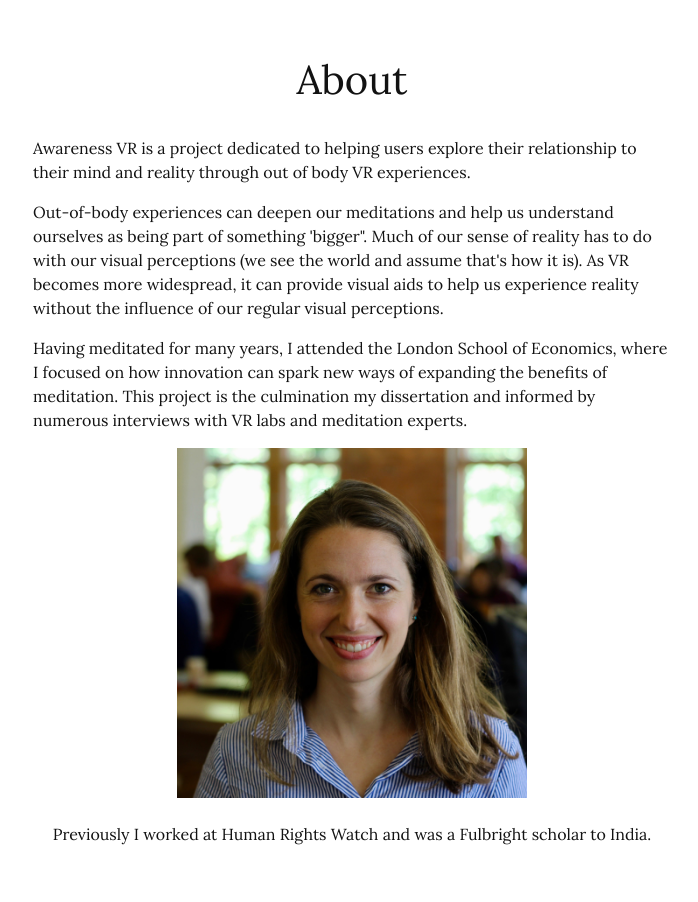
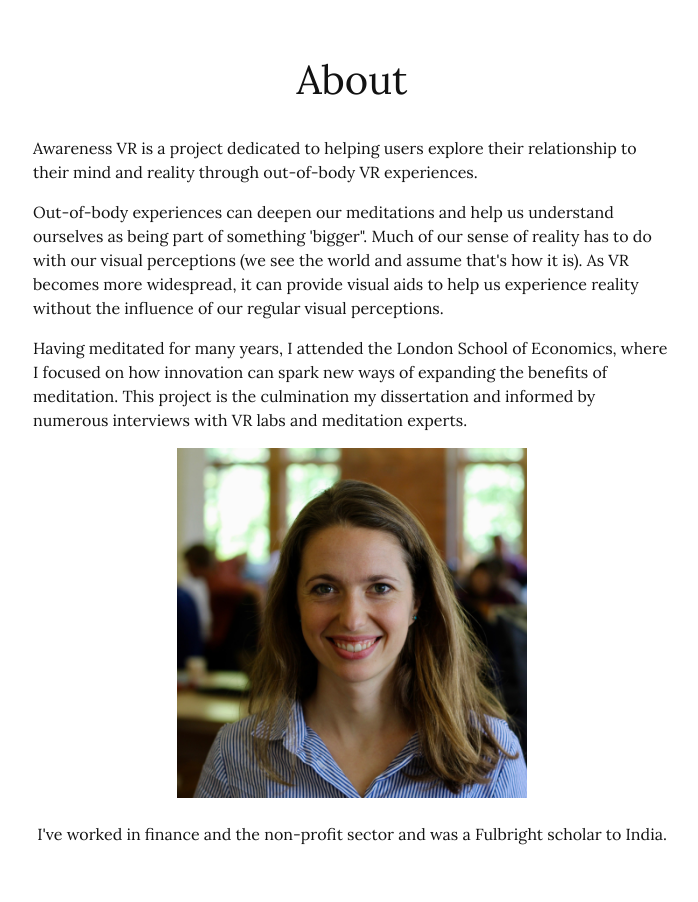
Before and after one commit to inannacm/final-awareness-vr-5, a Rails app: page /project in a window 1280 px wide. Shown: the part 56-958 px from the top of the page, without its empty margins (288-986 px from the left). Before the commit the page ends 901 px from the top, so only its background shows below. Run offline with Rails 7, Linux system fonts and the light colour scheme; style sheets or scripts are compiled from the project's sources; some libraries are stand-ins or nearby versions.

Commit message:
linkedin

```diff
--- a/app/assets/stylesheets/pages/_project.scss
+++ b/app/assets/stylesheets/pages/_project.scss
@@ -21,6 +21,10 @@ p {
   width: 700px;
 }
 
+a {
+  color: blue;
+}
+
 
 @media only screen and (max-width: 768px) {
 
--- a/app/views/pages/project.html.erb
+++ b/app/views/pages/project.html.erb
@@ -28,7 +28,7 @@
 
     <h1>About</h1>
     <br>
-    <p>Awareness VR is a project dedicated to helping users explore their relationship to their mind and reality through out of body VR experiences. </p>
+    <p>Awareness VR is a project dedicated to helping users explore their relationship to their mind and reality through out-of-body VR experiences. </p>
 
 
 
@@ -39,7 +39,8 @@
    <%= image_tag "profile.jpg", height: 350, width: 350, alt: "alttext", class: "image" %>
    <br>
 
-      <p>Previously I worked at Human Rights Watch and was a Fulbright scholar to India. </p>
+      <p>I've worked in finance and the non-profit sector and was a Fulbright scholar to India. </p>
+      <a href="https://www.linkedin.com/in/inanna-craig-morse/" class="icon-black"><i class="fab fa-linkedin"></i></a>
 
   </div>
 
```
